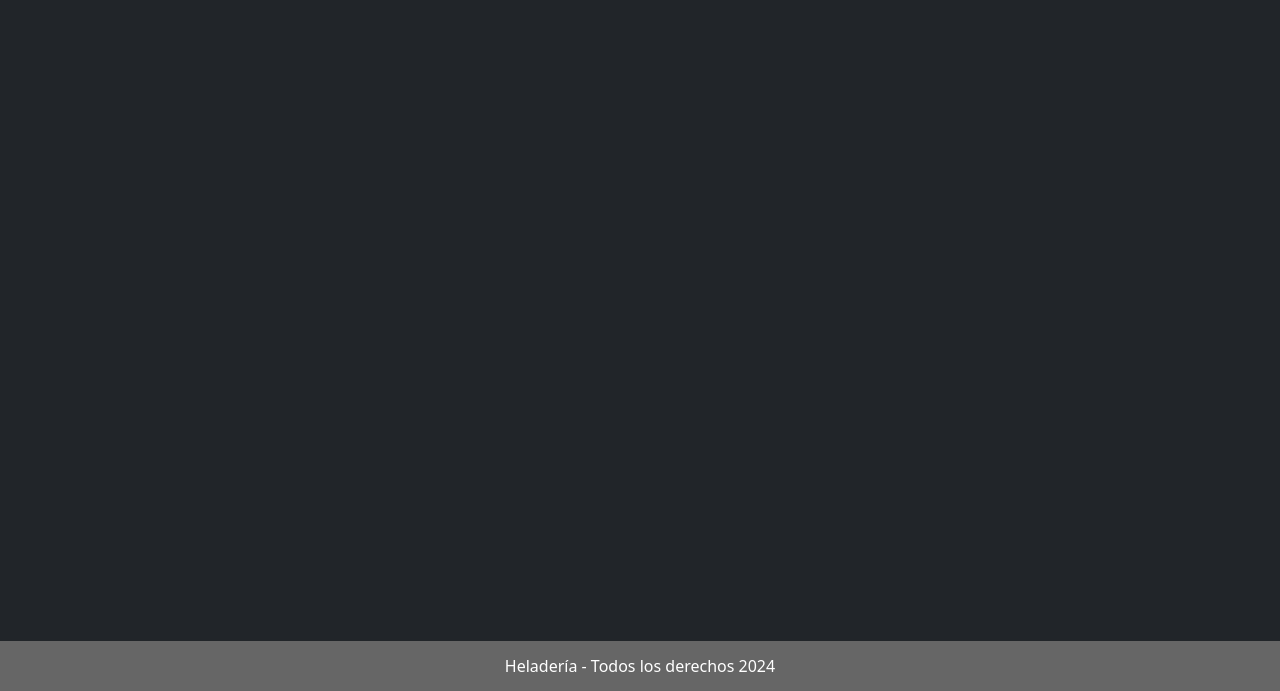
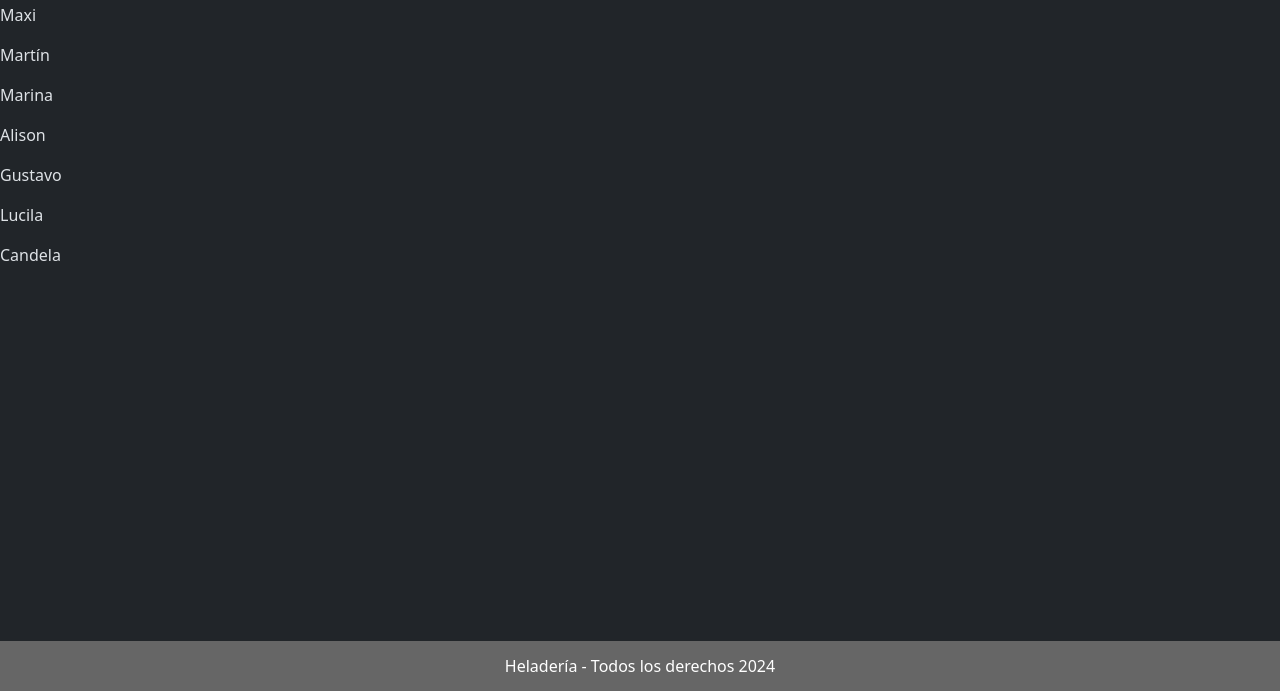
Before and after one commit to mlapeducacionit/project-heladeria, a website built with Vite: page index.html in a window 1280 px wide. Shown: the part 109-800 px from the top of the page. Built offline with nearby package versions, Linux system fonts and the light colour scheme.

Commit message:
Agrego a los participantes

```diff
--- a/index.html
+++ b/index.html
@@ -35,7 +35,25 @@
       </div>
     </div>
   </nav>
-  <h1>Proyecto Heladeria</h1>
+
+  <main>
+    <h1>Proyecto Heladeria</h1>
+
+    <p>Maxi</p>
+
+    <p>Martín</p>
+
+    <p>Marina</p>
+
+    <p>Alison</p>
+
+    <p>Gustavo</p>
+
+    <p>Lucila</p>
+
+    <p>Candela</p>
+
+  </main>
 
     <footer>
       <p>Heladería - Todos los derechos 2024</p>
```
